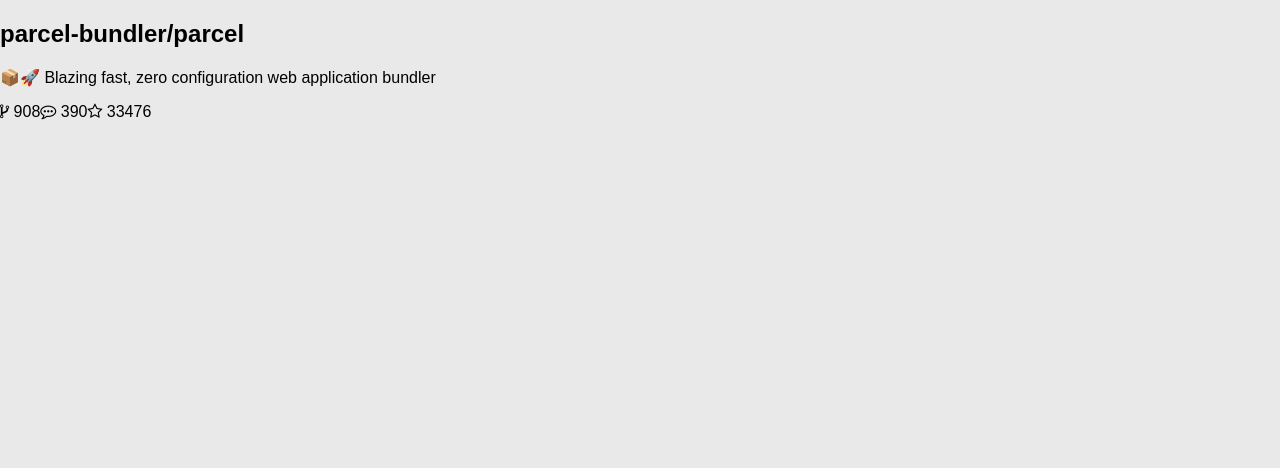
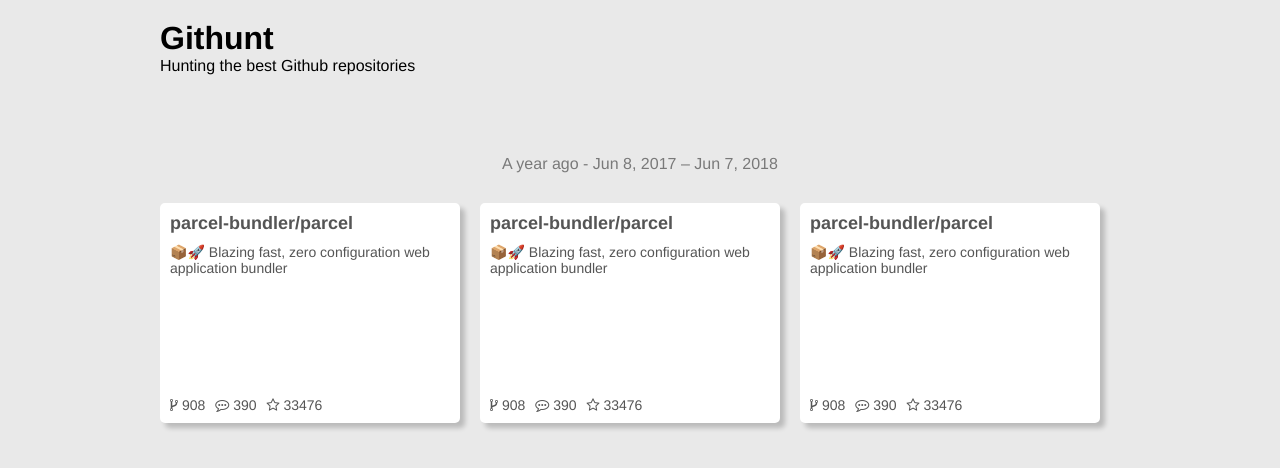
Before and after one commit to dao-phuong/reactjs-githunt, a React (Create React App) app: page / in a window 1280 px wide. Shown: the top 468 px of the page. Built offline with nearby package versions, Linux system fonts and the light colour scheme.

Commit message:
Add style for whole page

```diff
--- a/src/App.css
+++ b/src/App.css
@@ -1,28 +1,38 @@
-.App {
-  text-align: center;
+.container {
+  width: 960px;
+  margin: 0 auto;
+  padding: 20px 0;
+  font-family: Helvetica,Arial,sans-serif;
 }
 
-.App-logo {
-  animation: App-logo-spin infinite 20s linear;
-  height: 80px;
+header > h1 {
+  margin: 0;
 }
 
-.App-header {
-  background-color: #222;
-  height: 150px;
-  padding: 20px;
-  color: white;
+header > p {
+  margin: 0;
 }
 
-.App-title {
-  font-size: 1.5em;
+.time-block {
+  margin-top: 80px;
 }
 
-.App-intro {
-  font-size: large;
+.time-block > h2 {
+  margin: 0;
+  font-weight: 300;
+  font-size: 16px;
+  text-align: center;
+  color: #797979;
 }
 
-@keyframes App-logo-spin {
-  from { transform: rotate(0deg); }
-  to { transform: rotate(360deg); }
+.time-block > ul {
+  margin: 30px 0 0;
+  padding: 0;
+  list-style-type: none;
+  font-size: 0;
 }
+
+.time-block > ul > li {
+  margin: 0 20px 20px 0;
+  display: inline-block;
+}
--- a/src/App.js
+++ b/src/App.js
@@ -4,19 +4,47 @@
 import Repo from './Repo';
 
 class App extends Component {
+  constructor(props) {
+    super(props);
+    this.state = {
+      listRepo: []
+    };
+  }
+
   render() {
     return (
-      // <div className="App">
-      //   <header className="App-header">
-      //     <img src={logo} className="App-logo" alt="logo" />
-      //     <h1 className="App-title">Welcome to React</h1>
-      //   </header>
-      //   <p className="App-intro">
-      //     To get started, edit <code>src/App.js</code> and save to reload.
-      //   </p>
-      // </div>
-      <Repo title="parcel-bundler/parcel" body="📦🚀 Blazing fast, zero configuration web application bundler"
-      fork_num="908" comment_num="390" star_num="33476" />
+      <div className="container">
+        <header>
+          <h1>Githunt</h1>
+          <p>Hunting the best Github repositories</p>
+        </header>
+        <ListRepo time="A year ago - Jun 8, 2017 – Jun 7, 2018" />
+      </div>
+    );
+  }
+}
+
+class ListRepo extends Component {
+  constructor(props) {
+    super(props);
+    this.state = {
+      listRepo: []
+    }
+  }
+
+  render() {
+    return (
+      <section className="time-block">
+        <h2>{this.props.time}</h2>
+        <ul>
+          <li><Repo title="parcel-bundler/parcel" body="📦🚀 Blazing fast, zero configuration web application bundler"
+        fork_num="908" comment_num="390" star_num="33476" url="https://github.com/parcel-bundler/parcel" /></li>
+          <li><Repo title="parcel-bundler/parcel" body="📦🚀 Blazing fast, zero configuration web application bundler"
+          fork_num="908" comment_num="390" star_num="33476" url="https://github.com/parcel-bundler/parcel" /></li>
+          <li><Repo title="parcel-bundler/parcel" body="📦🚀 Blazing fast, zero configuration web application bundler"
+          fork_num="908" comment_num="390" star_num="33476" url="https://github.com/parcel-bundler/parcel" /></li>
+        </ul>
+      </section>
     );
   }
 }
--- a/src/Repo.css
+++ b/src/Repo.css
@@ -1,3 +1,36 @@
 .repo {
+    position: relative;
+    display: inline-block;
+    width: 280px;
+    height: 200px;
+    background: #fff;
+    color: #555;
+    border-radius: 5px;
+    box-shadow: 5px 5px 5px rgba(0, 0, 0, 0.2);
+    padding: 10px;
+}
 
+.repo__title {
+    margin: 0;
+    font-size: 18px;
 }
+
+.repo__title > a {
+    color: #555;
+    text-decoration: none;
+}
+
+.repo__body {
+    margin: 10px 0 0;
+    font-size: 14px;
+}
+
+.repo__footer {
+    position: absolute;
+    bottom: 10px;
+    font-size: 14px;
+}
+
+.repo__footer > span {
+    margin-right: 10px;
+}
--- a/src/Repo.js
+++ b/src/Repo.js
@@ -3,11 +3,10 @@
 import './Repo.css';
 
 class Repo extends Component {
-
     render() {
         return (
             <section className="repo">
-                <h2 className="repo__title">{this.props.title}</h2>
+                <h2 className="repo__title"><a href={this.props.url}>{this.props.title}</a></h2>
                 <p className="repo__body">{this.props.body}</p>
                 <div className="repo__footer">
                     <span><i className="fa fa-code-fork"></i> {this.props.fork_num}</span>
```
Also changed, not shown: package.json (+9 -3 lines), 2 other files (tests, documents, lock files or other folders).
